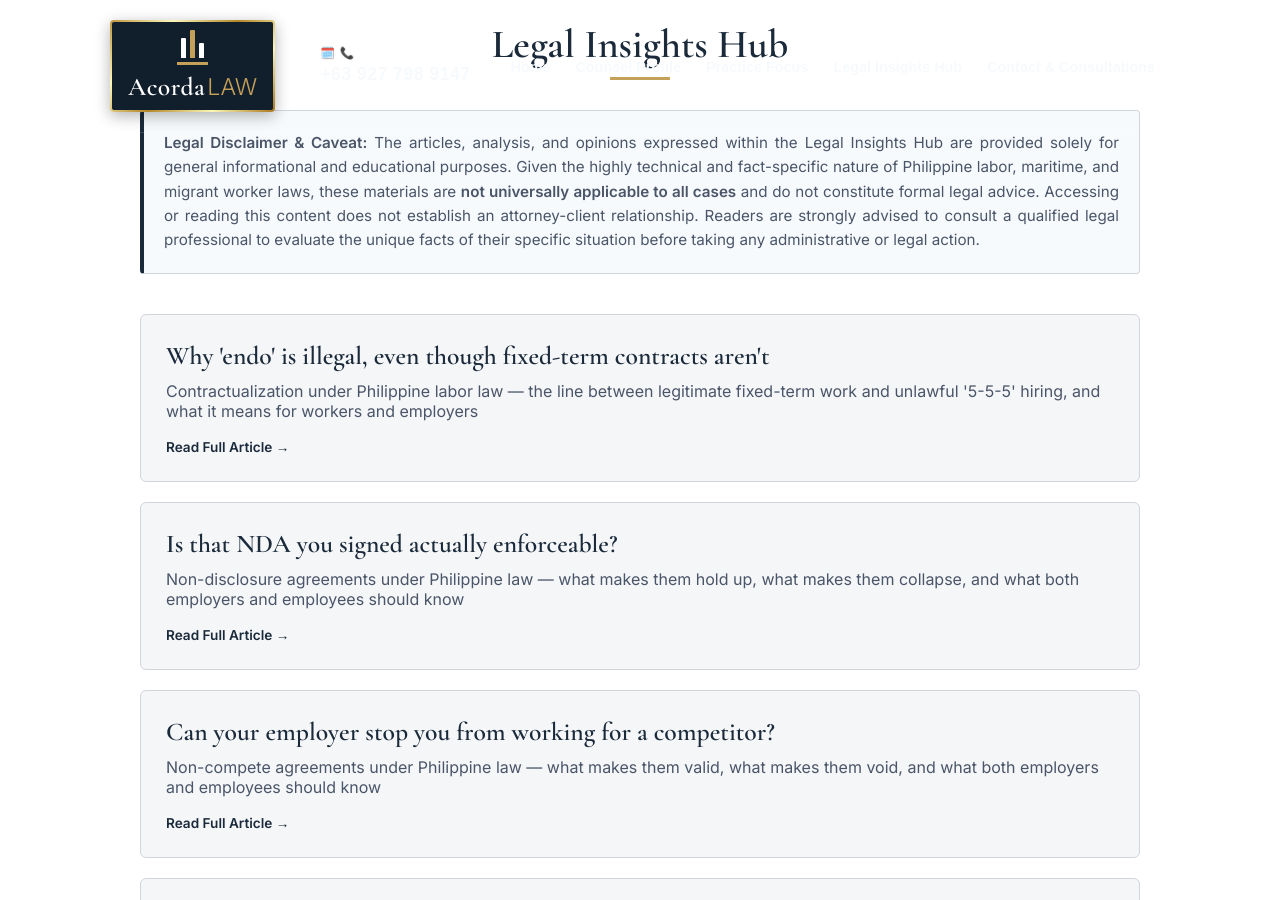
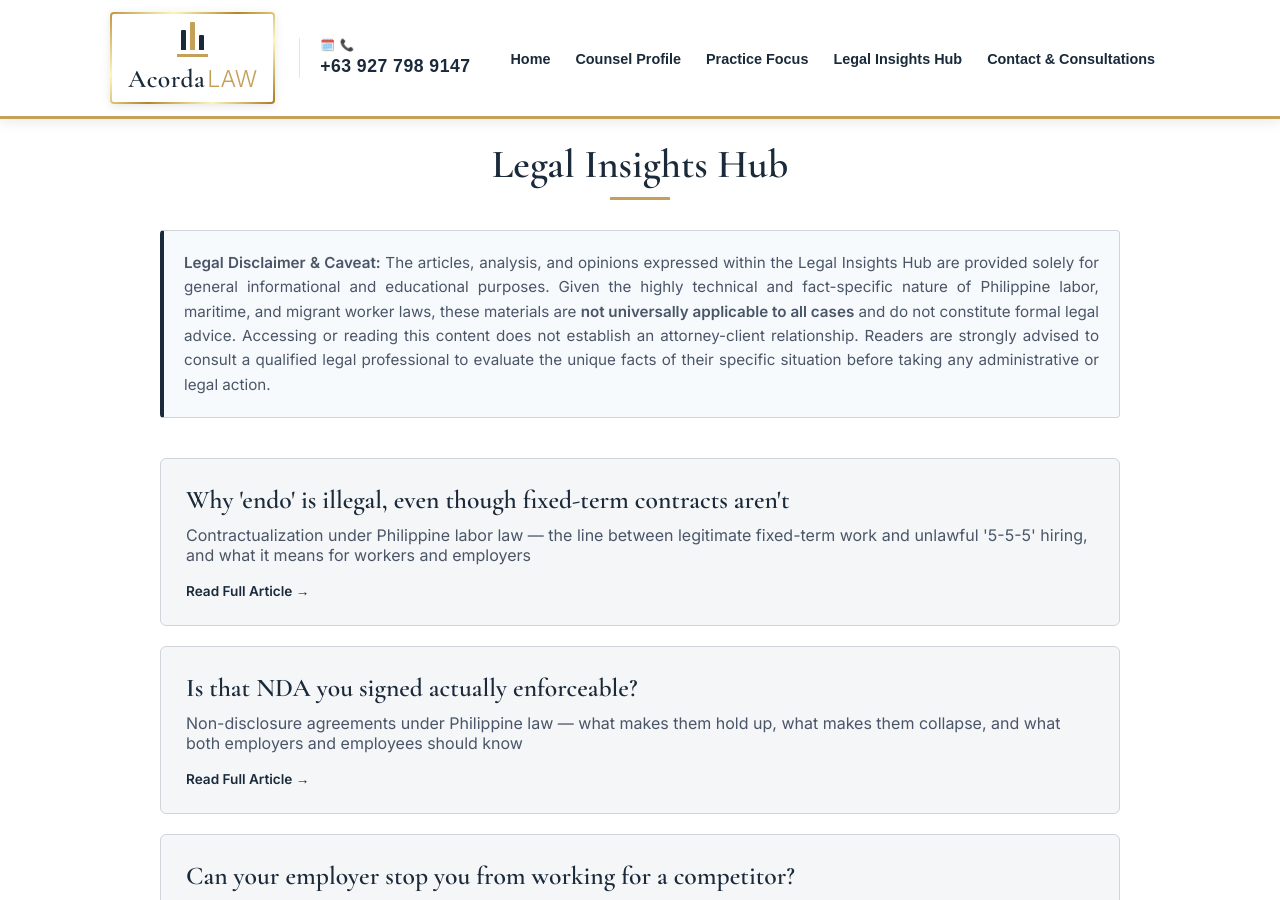
Before and after one commit to acordalawoffice/law.github.io, a Jekyll site: the page built from insights.html, in a window 1280 px wide and 900 px high. Built offline with Jekyll 4.4.1, drawn with Linux system fonts in a browser that asks for light colours.

Commit message:
Fix header overlap on non-home pages

```diff
--- a/_includes/header.html
+++ b/_includes/header.html
@@ -1,5 +1,5 @@
     <!-- Header and Navigation Layout -->
-    <header id="mainHeader">
+    <header id="mainHeader"{% if page.url != "/" %} class="scrolled-white"{% endif %}>
         <div class="nav-container">
             <div class="left-header-block">
                 <!-- Premium Gold-Trimmed Logo Frame -->
--- a/_layouts/article.html
+++ b/_layouts/article.html
@@ -1,7 +1,7 @@
 ---
 layout: default
 ---
-<div class="main-section" style="max-width: 900px; margin: 0 auto; padding-top: 40px;">
+<div class="main-section" style="max-width: 900px; margin: 0 auto; padding-top: 140px;">
 
     <div style="margin-bottom: 25px;">
         <a href="{{ '/insights/' | relative_url }}" style="font-family: 'Inter', sans-serif; font-size: 0.85rem; color: var(--primary-color); text-decoration: none; font-weight: 600;">&larr; Back to Legal Insights Hub</a>
--- a/assets/js/main.js
+++ b/assets/js/main.js
@@ -2,8 +2,10 @@ const mainHeader = document.getElementById('mainHeader');
 const navToggle = document.getElementById('navToggle');
 const navBackdrop = document.getElementById('navBackdrop');
 const mainNav = document.getElementById('mainNav');
+const hasHero = document.querySelector('.hero');
 
 window.addEventListener('scroll', function () {
+    if (!hasHero) return; // no dark hero on this page — header stays solid always
     if (window.scrollY > 20) {
         mainHeader.classList.add('scrolled-white');
     } else {
--- a/insights.html
+++ b/insights.html
@@ -4,7 +4,7 @@ title: Legal Insights Hub
 description: Educational articles on Philippine labor, maritime, and migrant worker law by Atty. Rodel P. Acorda.
 permalink: /insights/
 ---
-<section id="insights" class="main-section" style="max-width: 1000px; margin: 0 auto; padding: 20px 0;">
+<section id="insights" class="main-section" style="max-width: 1000px; margin: 0 auto; padding: 140px 20px 20px 20px;">
     <div class="section-header" style="margin-bottom: 30px;">
         <h2 style="font-size: 2rem; color: var(--primary-color, #1a202c); margin: 0;">Legal Insights Hub</h2>
     </div>
```
